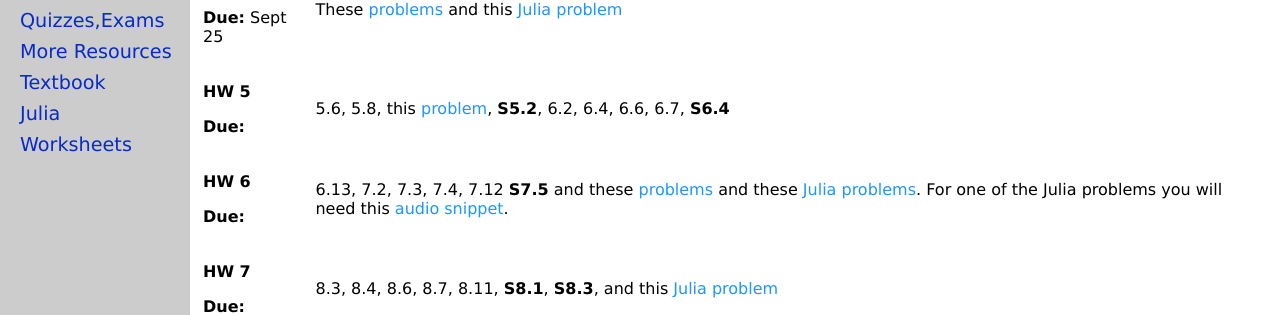
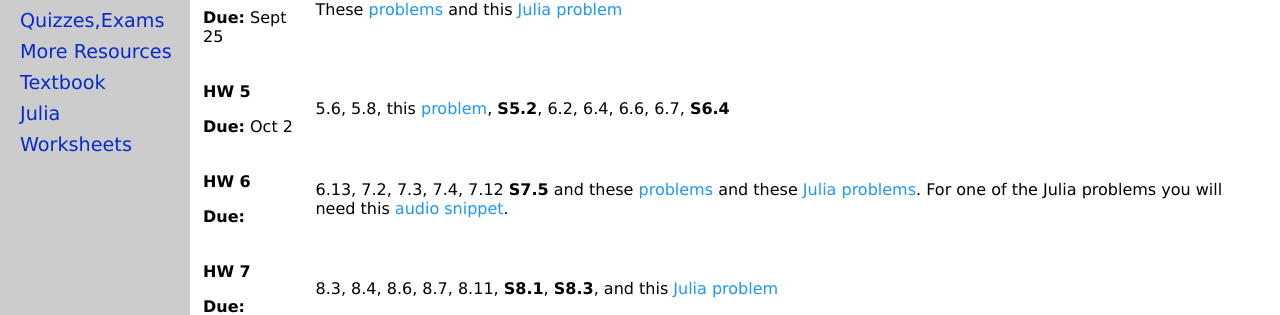
Before and after one commit to jrfaudree/LA, a Jekyll site: the page built from homework.md, in a window 1280 px wide and 900 px high, scrolled down 512 px. Shown: the part 143-458 px from the top of the window. Built offline with Jekyll 4.4.1, drawn with Linux system fonts in a browser that asks for light colours.

Commit message:
Update assignments.yml

```diff
--- a/_data/assignments.yml
+++ b/_data/assignments.yml
@@ -24,7 +24,7 @@
 
 - title: "HW 5"
   assignment: "5.6, 5.8, this [problem](HW5b.pdf), **S5.2**, 6.2, 6.4, 6.6, 6.7, **S6.4**"
-  due: " "
+  due: "Oct 2"
 
 - title: "HW 6"
   assignment: "6.13, 7.2, 7.3, 7.4, 7.12 **S7.5** and these [problems](HW6b.pdf) and these [Julia problems](julia/HW6.ipynb). For one of the Julia problems you will need this [audio snippet](julia/U2-WOWU.wav)."
```
